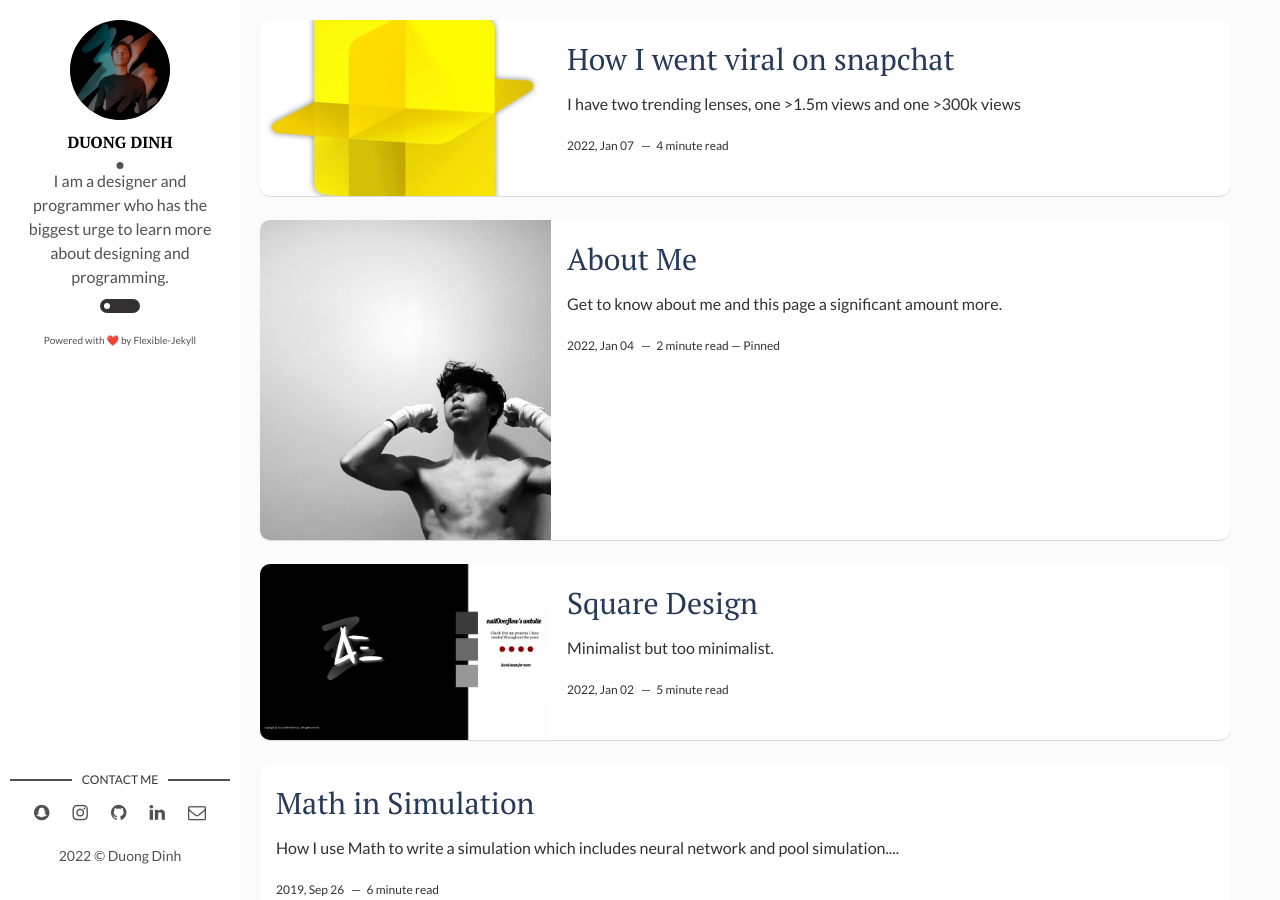
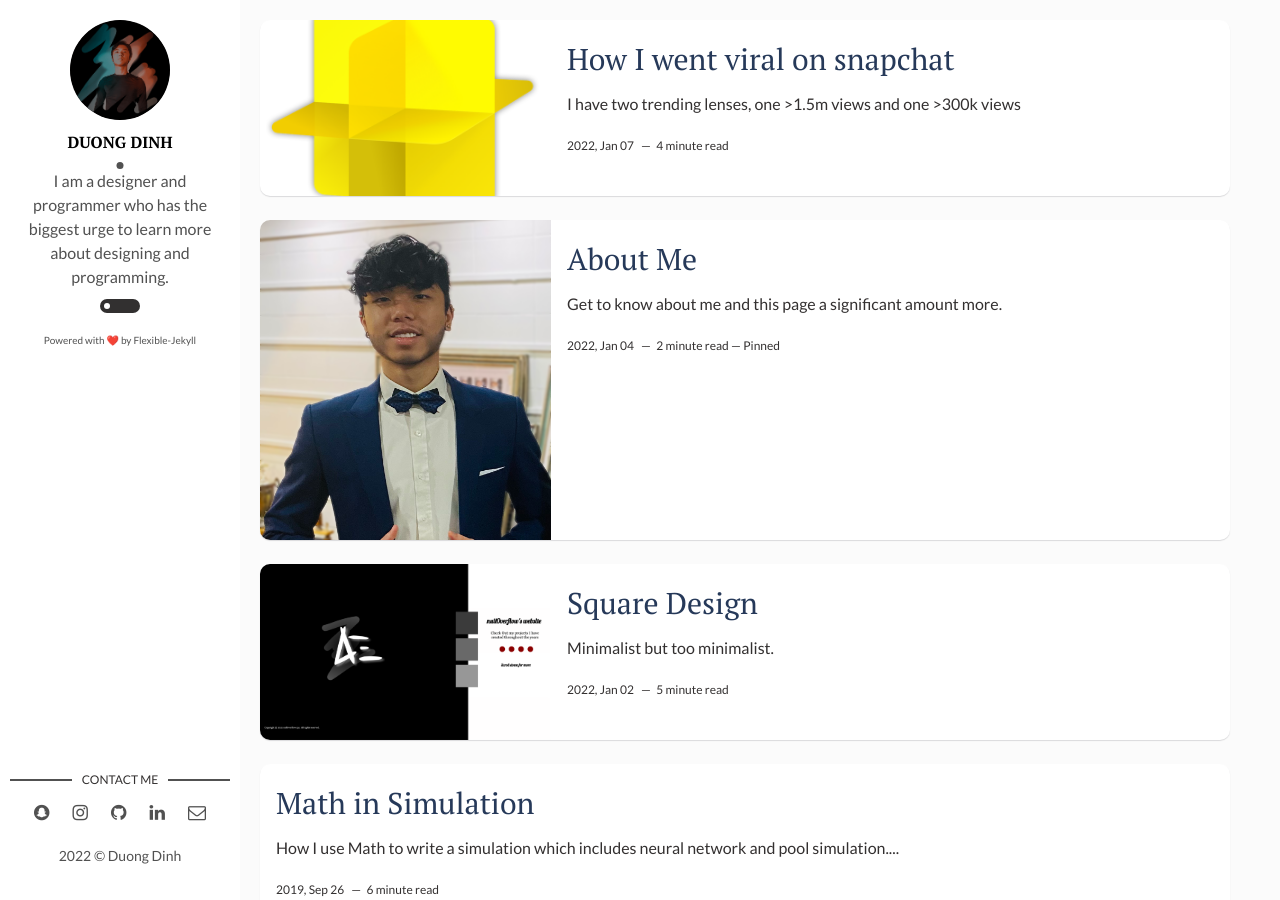
Before and after one commit to duongddinh/blog, a Jekyll site: the page built from index.html, in a window 1280 px wide and 900 px high. Built offline with Jekyll 4.4.1, drawn with Linux system fonts in a browser that asks for light colours; the list of posts is cut into pages by our own code.

Commit message:
adjustments

```diff
--- a/_posts/2022-01-04-About-Me.markdown
+++ b/_posts/2022-01-04-About-Me.markdown
@@ -3,13 +3,13 @@ layout: post
 title: About Me
 date: 2022-01-4 13:32:20 +0300
 description: Get to know about me and this page a significant amount more. # Add post description (optional)
-img: me2.jpeg # Add image post (optional)
+img: prophoto.png # Add image post (optional)
 fig-caption: # Add figcaption (optional)
 tags: [About, Me, Page, Pinned]
 ---
 
 # About me
-I am from Vietnam; I have been in the US for the last 5+ years -- as of the writing of this (in Michigan), and have not been back because of Covid; I am a designer and programmer wannabe. I study in Purdue and majoring in CNIT (3.6 GPA hehe). I traveled half of the earth to the United States for high school and college. Living in two different countries has taught me a lot about many aspects of life. Especially when I have to live independently for the majority of my teenage years and adulthood without much guidance. Everything my mom and dad have taught me from my childhood I put carefully inside my heart; some became my values and some were challenged. I like traveling and socializing with people (which is inarguably one of the most important life skills I managed to unleash when puberty hits). I am also really into sports both watching and playing. I am good at soccer and chess. I also like fashion, which explains why I like to challenge the conventional way of wearing. I usually come up with unique solutions to every problem (flex, i know). I love learning and studying new things to enrich myself and to give back to the world.
+ was born in Vietnam. In September 2017, I took an adventure to go to the U.S at the age of 14 to attend High School, which was the biggest change in my life. This is where I found and enriched my passion. I like programming and designing, and I always question the world as well as how to make a product more intuitive and "fashionable". Ever since the world was first hit by the wave of Wannacry virus, the fire in my mind ignited, I realized cybersecurity is my field. I, consequently, invested a lot of time on self-teaching programming. And this came in fruition when I moved to the U.S. However, my product often lacks "fashion". Apple is highly influential in the way I design and teaching myself how to design. I always want to contribute my skills to the community and make "cool" products to the community. I have designed shirts, logos and created snapchat filters for different organizations and events. Some of my skills: programming: java, php, javascript, c#, c++, c, python; designing/photoshop: adobe photoshop, adobe illustrator, affinity photo, affinity designer; video editing skills: vegas pro, final cut pro; other: snapchat lens studio (I have 2 million views), I am good at chess (I was qualified to play district as unbeaten), soccer, and tennis.
 
 
 # About this page.
```
Also changed, not shown: other parts of _posts/2022-01-04-About-Me.markdown (+0 -2 lines), assets/img/prophoto.png (added).
